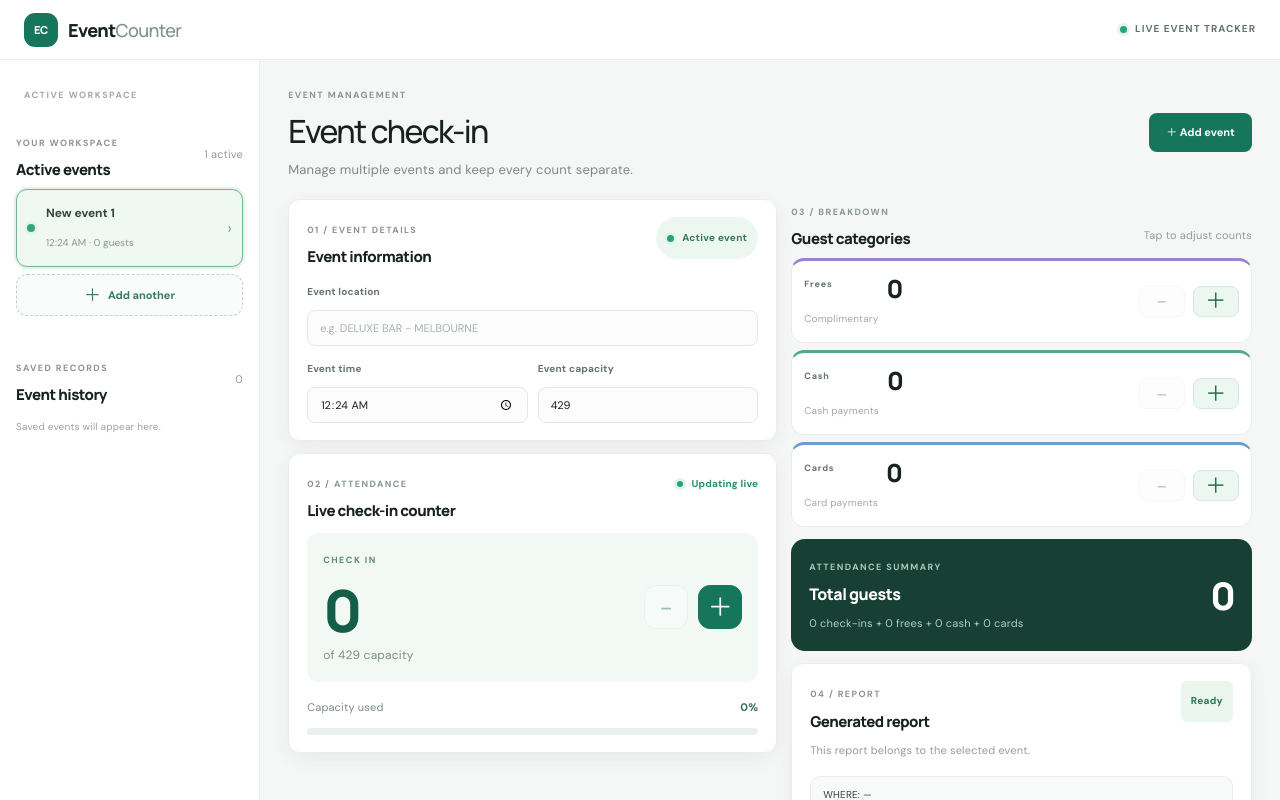
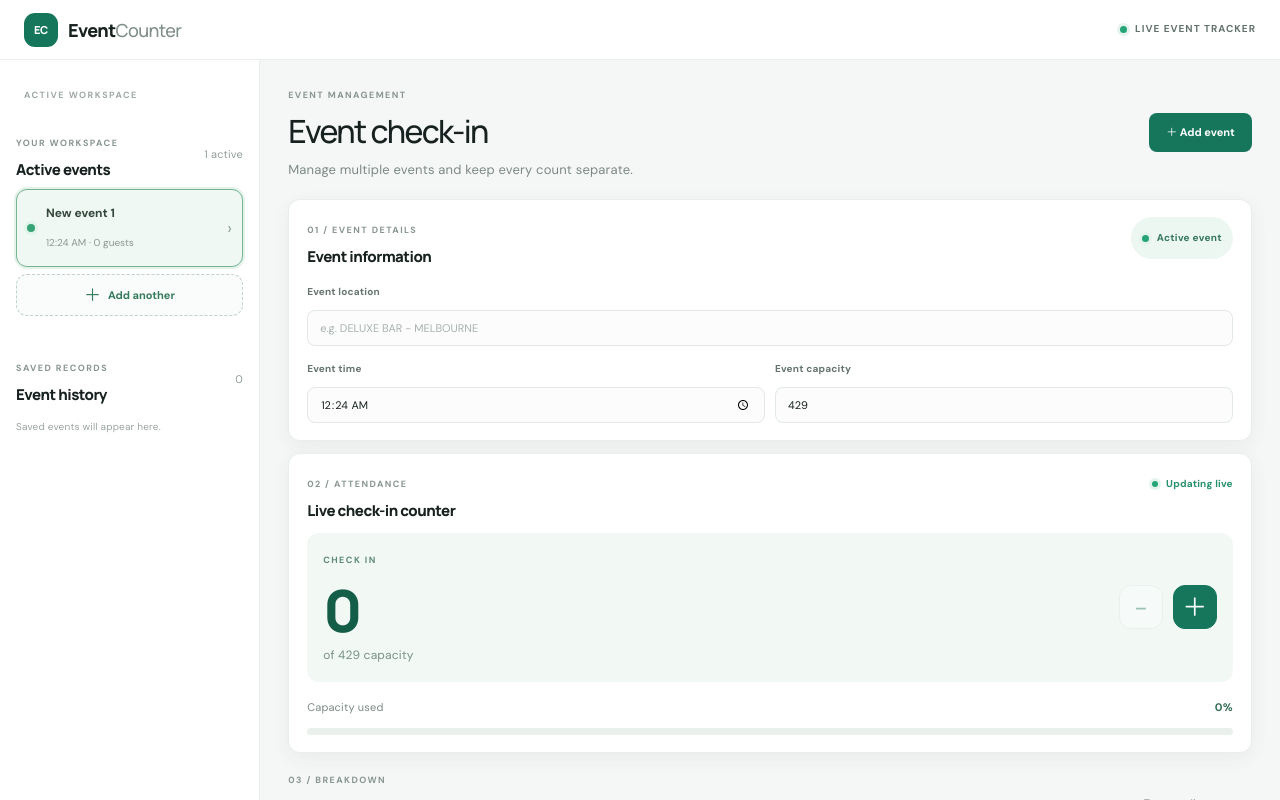
Before and after one commit to choMatt/EventCounter, a React (Vite) app: page / in a window 1280 px wide. Shown: the top 800 px of the page. Built offline with nearby package versions, Linux system fonts and the light colour scheme.

Commit message:
Restore vertically stacked dashboard layout with scroll

```diff
--- a/src/App.css
+++ b/src/App.css
@@ -114,3 +114,16 @@ h1,h2,p{margin-top:0}h1,h2{font-family:Manrope,sans-serif;color:var(--ink)}h1{ma
  .dashboard-content .counter-actions{width:110px;margin:0}
  .dashboard-content .report-actions button{flex:1}
 }
+
+
+/* Restore the original vertically stacked dashboard; preserve the left sidebar */
+@media (min-width:901px){
+  .app-shell{height:auto;min-height:100dvh;overflow:visible}
+  .workspace{height:auto;min-height:calc(100dvh - 60px);overflow:visible}
+  .dashboard-content{height:auto;min-height:0;overflow:visible;display:block}
+  .dashboard-grid{grid-template-columns:minmax(0,1fr);align-items:stretch}
+  .dashboard-left,.dashboard-right{width:100%;min-width:0}
+  .dashboard-content .counter-grid{grid-template-columns:repeat(3,minmax(0,1fr))}
+  .dashboard-content .counter-card{display:flex;align-items:center;justify-content:space-between}
+  .dashboard-content .counter-actions{width:100px;margin:0}
+}
```
